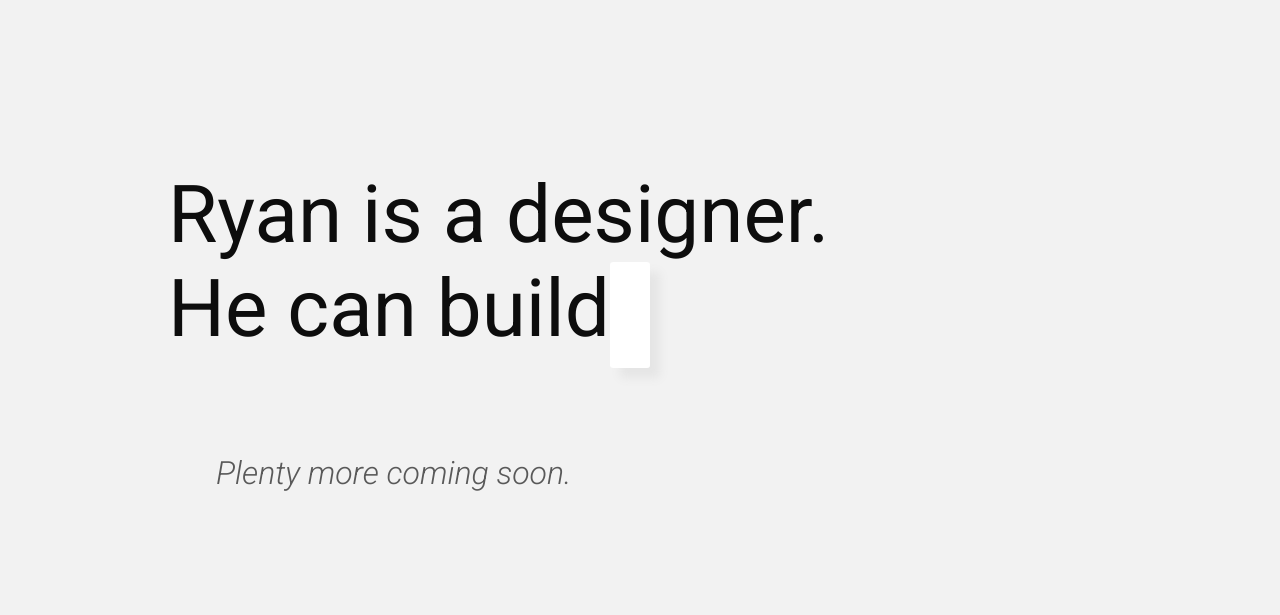
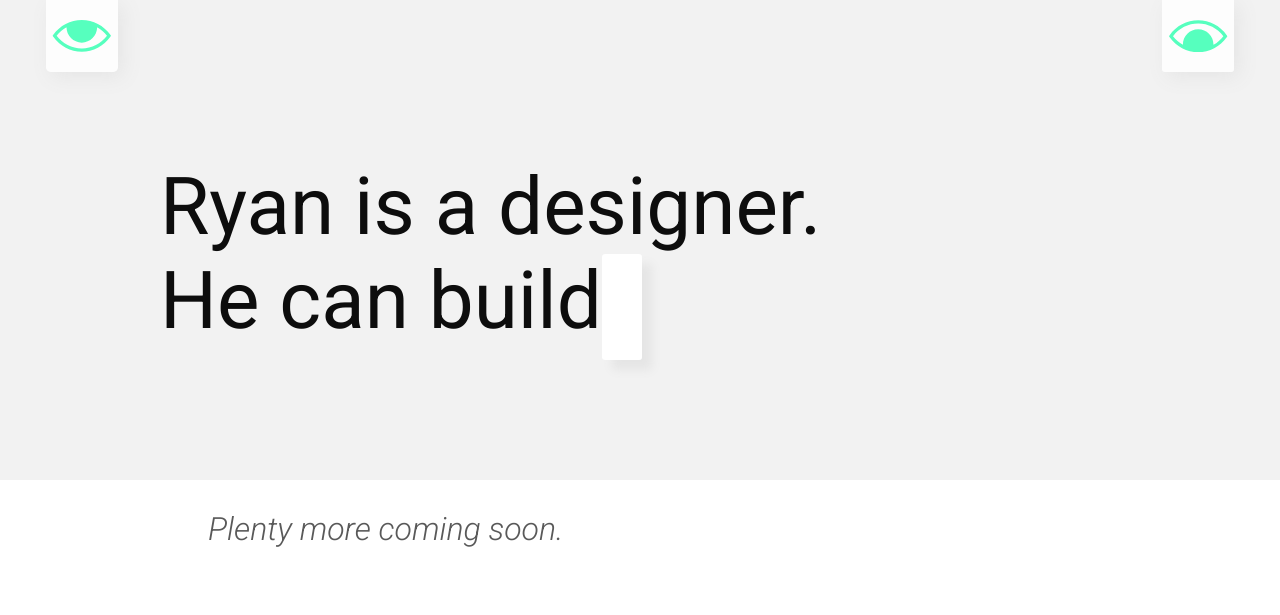
Before and after one commit to flomerboy/flomerboy.github.io, a plain HTML site: page index.html in a window 1280 px wide. Drawn offline with nearby package versions, Linux system fonts and the light colour scheme.

Commit message:
Added some nav

```diff
--- a/browser.css
+++ b/browser.css
@@ -1,18 +1,17 @@
+/*Thanks Google, for all of these weights of Roboto*/
+
 @import url(http://fonts.googleapis.com/css?family=Roboto:400,300,300italic,400italic|Roboto+Slab:400,700);
 
-/* Typography */
-/* Typography */
-/* Typography */
-
-html {
-	background-color:#F2F2F2;
-}
+/* TYPOGRAPHY */
+/* TYPOGRAPHY */
+/* TYPOGRAPHY */
 
 /*Some exciting information*/
 
 h1 {
+	position:relative;
 	padding-top: 2em;
-	padding-left: 2em;
+	margin-left: 2em;
 	padding-right: 1em;
 	font-family: 'Roboto', sans-serif;
 	font-weight: 400;
@@ -23,6 +22,7 @@ h1 {
 /*Not really as exciting as the other information*/
 
 h2 {
+	padding-top:2em;
 	padding-left: 6.5em;
 	padding-right: 1em;
 	padding-bottom: 2em;
@@ -42,3 +42,57 @@ a {
 	padding-left:.25em;
 	padding-bottom: .15em;
 }
+
+/* POSITIONING */
+/* POSITIONING */
+/* POSITIONING */
+
+/*html and body reset to kill that gross border that tries to be there by default*/
+html {
+	margin:0px;
+	padding:0px;
+}
+
+body {
+	margin:0px;
+	padding:0px;
+}
+
+#banner {
+	background-color:#F2F2F2;
+	height:30em;
+	z-index: 1;
+}
+
+#eyeballDiv
+{
+	position:fixed;
+	background-color:rgba(255,255,255,.85);
+	left: 2.9em;
+	border-bottom-left-radius:.3em;
+	border-bottom-right-radius:.3em;
+	box-shadow: 5px 5px 20px #E5E5E5;
+	z-index: 2;
+}
+
+#eyeballDivDown
+{
+	position:fixed;
+	background-color:rgba(255,255,255,.85);
+	right: 2.9em;
+	border-bottom-left-radius:.2em;
+	border-bottom-right-radius:.2em;
+	box-shadow: 5px 5px 20px #E5E5E5;
+	z-index: 3;
+}
+
+
+#eyeballImg
+{
+	/* Something might go here eventually */
+}
+
+#eyeballImgDown
+{
+	transform:rotate(180deg);
+}
--- a/iPhone.css
+++ b/iPhone.css
@@ -1,16 +1,16 @@
+/*Thanks Google, for all of these weights of Roboto*/
+
 @import url(http://fonts.googleapis.com/css?family=Roboto:400,300,300italic,400italic|Roboto+Slab:400,700);
 
-/* Typography */
-/* Typography */
-/* Typography */
 
-html {
-	background-color:#F2F2F2;
-}
+/* TYPOGRAPHY */
+/* TYPOGRAPHY */
+/* TYPOGRAPHY */
 
 /*Some exciting information*/
 
 h1 {
+	position:relative;
 	padding-top: 1em;
 	padding-left: .5em;
 	padding-right: .5em;
@@ -24,7 +24,7 @@ h1 {
 
 h2 {
 	position: absolute;
-	top: 26em;
+	top: 28em;
 	padding-left: 4em;
 	padding-right: 1em;
 	padding-bottom: 2em;
@@ -43,3 +43,47 @@ a {
 	padding-left:.25em;
 	padding-bottom: .15em;
 }
+
+
+/* POSITIONING */
+/* POSITIONING */
+/* POSITIONING */
+
+/*html and body reset to kill that gross border that tries to be there by default*/
+html {
+	margin:0px;
+	padding:0px;
+}
+
+body {
+	margin:0px;
+	padding:0px;
+}
+
+#banner {
+	background-color:#F2F2F2;
+	height:25em;
+	z-index: 1;
+}
+
+#eyeballDiv
+{
+	z-index:2;
+	position:fixed;
+	background-color:rgba(255,255,255,.85);
+	right: 2em;
+	border-bottom-left-radius:.3em;
+	border-bottom-right-radius:.3em;
+	box-shadow: 5px 5px 20px #E5E5E5;
+}
+
+#eyeballDivDown
+{
+	display:none;
+}
+
+
+#eyeballImg
+{
+	opacity:1;
+}
--- a/index.html
+++ b/index.html
@@ -10,7 +10,8 @@
     <meta name="viewport" content="width=device-width, initial-scale=1.0">
     <meta http-equiv="author" content="Ryan Mather">
     <meta name="keyword" content="Graphic Designer, Industrial Designer, Branding, Industrial Design, Graphic Design, User Experience, RISD, Polymaker">
-    <script src="http://ajax.googleapis.com/ajax/libs/jquery/1.10.1/jquery.min.js"></script>
+   <script src="http://ajax.googleapis.com/ajax/libs/jquery/1.10.1/jquery.min.js"></script>
+    <script src="script.js"></script>
 
 <!-- It's responsive -->
 <!-- I'm using separate style sheets instead of one for better performance -->
@@ -31,11 +32,17 @@
 	  });
 	</script>
 
+<body>
 
-<body>
+	<div id="eyeballDiv"><img src="eyeball.svg" id="eyeballImg"/></div>
+	<div id="eyeballDivDown"><img src="eyeball.svg" id="eyeballImgDown"/></div>
+
+	<div id="banner">
 	<h1>Ryan is a designer.<br /> He can build <a><span></span></a></h1><br />
+	<div>
+
+
 	<h2>Plenty more coming soon.</h2>
-
 
 </body>
 
--- /dev/null
+++ b/script.js
@@ -0,0 +1,21 @@
+$(document).ready(function() {
+
+    $("#eyeballDiv").click(function() {
+  		$("html, body").animate({ scrollTop: 0 }, 500);
+  		return false;
+	});
+
+	$("div").mousedown(function() {
+		$(this).css('box-shadow','5px 5px 18px #D5D5D5');
+	});
+
+	$("div").mouseup(function() {
+		$(this).css('box-shadow','5px 5px 20px #E5E5E5');
+	});
+
+	$("#eyeballDivDown").click(function() {
+  		$("html, body").animate({ scrollTop: $('#bio').offset().top }, 1000);
+  		return false;
+	});
+
+});
```
Also changed, not shown: eyeball.svg (added).
